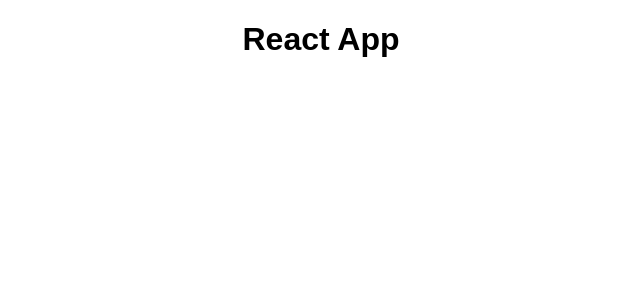
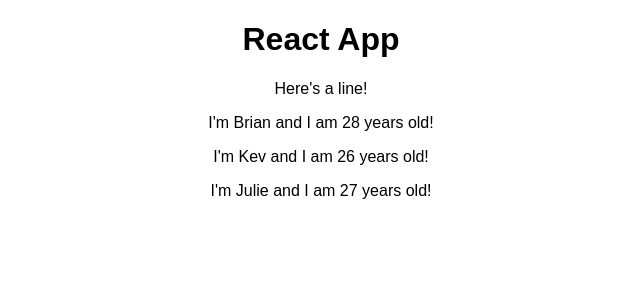
Before and after one commit to david-adam/react-guide, a React (Create React App) app: page / in a window 1280 px wide. Shown: the top 300 px of the page, without its empty margins (319-959 px from the left). Built offline with nearby package versions, Linux system fonts and the light colour scheme.

Commit message:
passing properties

```diff
--- a/src/App.js
+++ b/src/App.js
@@ -1,11 +1,16 @@
 import React, { Component } from 'react';
 import './App.css';
+import Person from './Person/Person.js';
 
 class App extends Component {
   render() {
     return (
       <div className="App">
         <h1>React App</h1>
+        <p>Here's a line!</p>
+        <Person name="Brian" age="28"/>
+        <Person name="Kev" age="26"/>
+        <Person name="Julie" age ="27" >My Hobbies: Ballet</Person>
       </div>
     );
     // return React.createElement('div', {className: 'App'}, React.createElement('h1', null, 'Does this work now?'));
--- /dev/null
+++ b/src/Person/Person.js
@@ -0,0 +1,9 @@
+import React from 'react';
+
+const person = (props) => {
+  return (
+    <p>I'm {props.name} and I am {props.age} years old!</p>
+  )
+}
+
+export default person;
```
